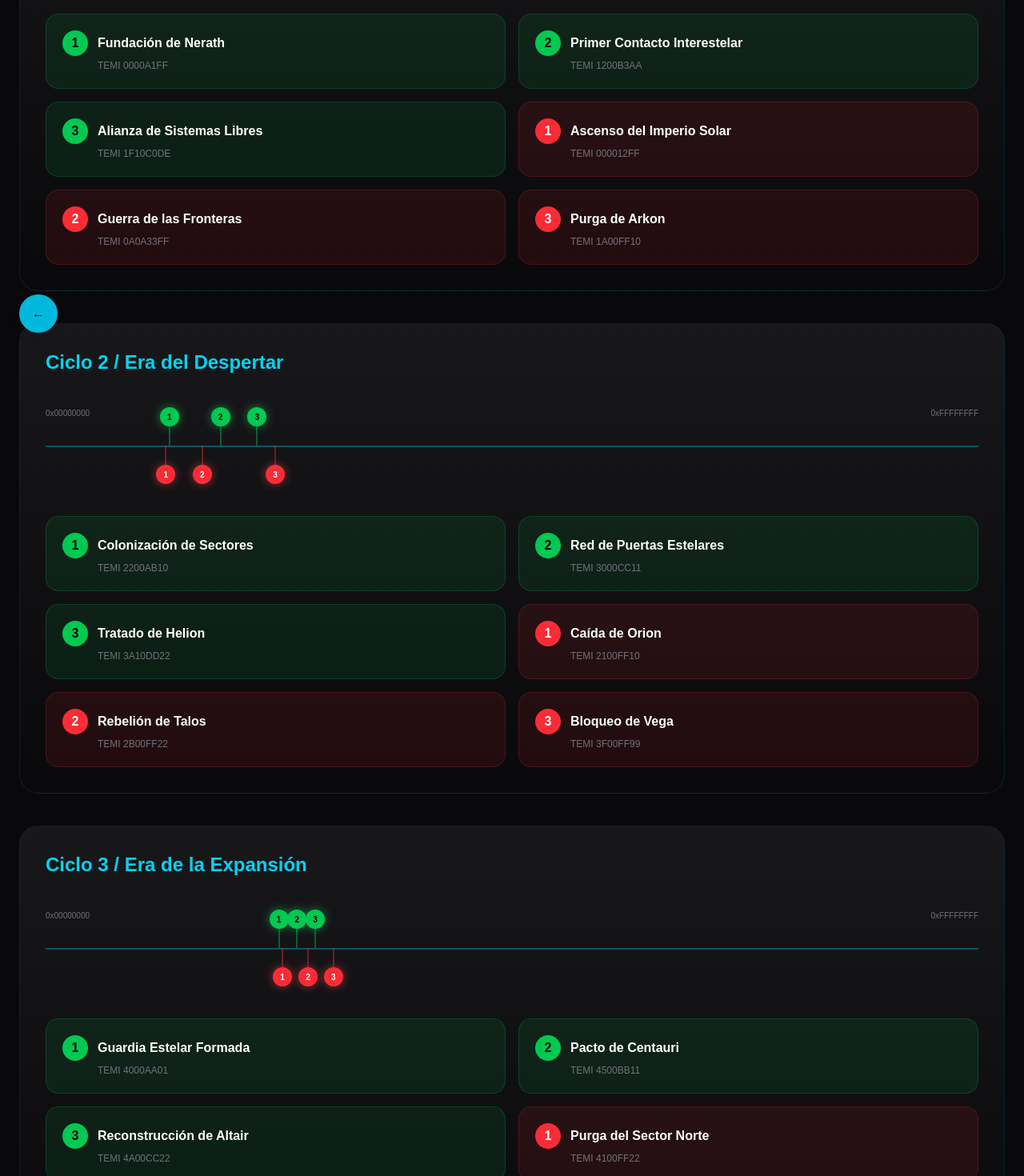
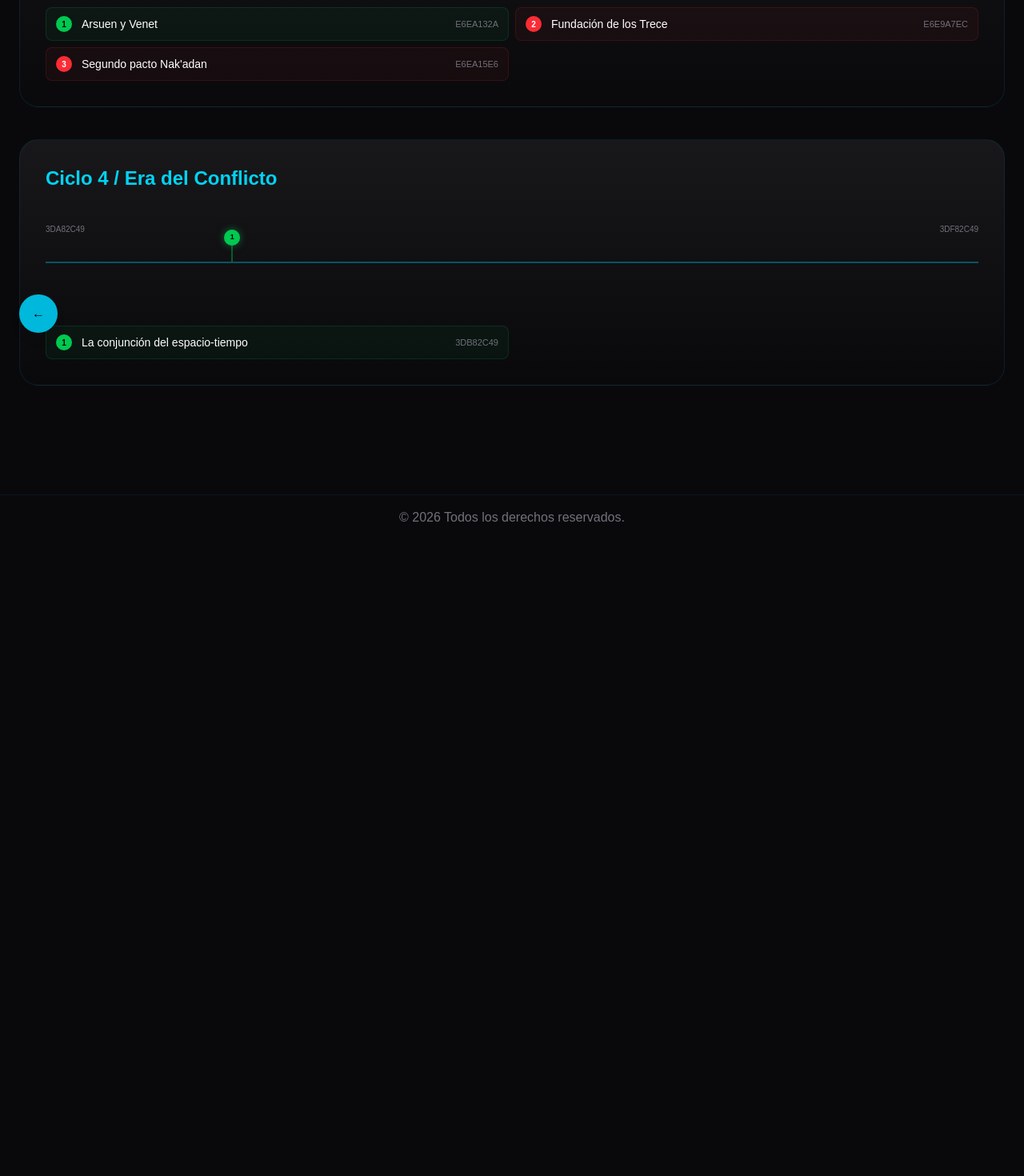
Before and after one commit to decaosyletras/traselcaos, a Next.js app in the folder mi-app/: page /cronologia in a window 1280 px wide. Shown: the part 360-1830 px from the top of the page at 80% size. After the commit the page ends 1035 px from the top, so only its background shows below. Built offline with nearby package versions, Linux system fonts and the light colour scheme.

Commit message:
cronologia

```diff
--- a/mi-app/app/cronologia/page.tsx
+++ b/mi-app/app/cronologia/page.tsx
@@ -1,3 +1,5 @@
+"use client";
+
 import { eras, positionFromTemi } from "@/data/eras";
 import SectionTitle from "@/components/shared/SectionTitle";
 
@@ -6,9 +8,7 @@ export default function CronologiaPage() {
     <main className="min-h-screen bg-zinc-950 text-white">
 
       {/* HERO */}
-      <SectionTitle
-          title="Cronología"
-      />
+      <SectionTitle title="Cronología" />
 
       {/* ERAS */}
       <section className="max-w-7xl mx-auto px-6 pb-24 space-y-10">
@@ -33,21 +33,23 @@ export default function CronologiaPage() {
             {/* TIMELINE HEX REAL */}
             <div className="relative h-24 mt-10">
 
-              {/* línea base */}
               <div className="absolute top-1/2 left-0 right-0 h-[2px] bg-cyan-500/40" />
 
-              {/* labels extremos */}
               <div className="absolute top-0 left-0 text-[10px] text-zinc-500">
-                0x00000000
+                {era.startTemi}
               </div>
 
               <div className="absolute top-0 right-0 text-[10px] text-zinc-500">
-                0xFFFFFFFF
+                {era.endTemi}
               </div>
 
-              {/* HOSTILES (ABAJO) */}
+              {/* HOSTILES */}
               {era.hostileEvents.map((event) => {
-                const left = `${positionFromTemi(event.temi)}%`;
+                const left = `${positionFromTemi(
+                  event.temi,
+                  era.startTemi,
+                  era.endTemi
+                )}%`;
 
                 return (
                   <div
@@ -55,20 +57,22 @@ export default function CronologiaPage() {
                     className="absolute"
                     style={{ left, top: "50%" }}
                   >
-                    {/* línea conectora hacia abajo */}
-                    <div className="absolute top-0 left-1/2 -translate-x-1/2 w-px h-6 bg-red-500/80" />
+                    <div className="absolute top-0 left-1/2 -translate-x-1/2 w-px h-5 bg-red-500/80" />
 
-                    {/* punto */}
-                    <div className="absolute top-6 left-1/2 -translate-x-1/2 w-6 h-6 rounded-full bg-red-500 flex items-center justify-center text-[10px] font-bold text-white shadow-[0_0_12px_rgba(239,68,68,.6)]">
+                    <div className="absolute top-5 left-1/2 -translate-x-1/2 w-5 h-5 rounded-full bg-red-500 flex items-center justify-center text-[9px] font-bold text-white shadow-[0_0_10px_rgba(239,68,68,.5)]">
                       {event.id}
                     </div>
                   </div>
                 );
               })}
 
-              {/* BENÉVOLOS (ARRIBA) */}
+              {/* BENÉVOLOS */}
               {era.benevolentEvents.map((event) => {
-                const left = `${positionFromTemi(event.temi)}%`;
+                const left = `${positionFromTemi(
+                  event.temi,
+                  era.startTemi,
+                  era.endTemi
+                )}%`;
 
                 return (
                   <div
@@ -76,11 +80,9 @@ export default function CronologiaPage() {
                     className="absolute"
                     style={{ left, top: "50%" }}
                   >
-                    {/* línea conectora hacia arriba */}
-                    <div className="absolute bottom-0 left-1/2 -translate-x-1/2 w-px h-6 bg-green-500/80" />
+                    <div className="absolute bottom-0 left-1/2 -translate-x-1/2 w-px h-5 bg-green-500/80" />
 
-                    {/* punto */}
-                    <div className="absolute bottom-6 left-1/2 -translate-x-1/2 w-6 h-6 rounded-full bg-green-500 flex items-center justify-center text-[10px] font-bold text-black shadow-[0_0_12px_rgba(34,197,94,.6)]">
+                    <div className="absolute bottom-5 left-1/2 -translate-x-1/2 w-5 h-5 rounded-full bg-green-500 flex items-center justify-center text-[9px] font-bold text-black shadow-[0_0_10px_rgba(34,197,94,.5)]">
                       {event.id}
                     </div>
                   </div>
@@ -89,8 +91,8 @@ export default function CronologiaPage() {
 
             </div>
 
-            {/* LISTA DE EVENTOS */}
-            <div className="mt-10 grid gap-4 md:grid-cols-2">
+            {/* LISTA */}
+            <div className="mt-8 grid gap-2 md:grid-cols-2">
 
               {/* BENÉVOLOS */}
               {era.benevolentEvents
@@ -99,27 +101,26 @@ export default function CronologiaPage() {
                   <div
                     key={event.temi}
                     className="
-                      rounded-2xl
+                      rounded-lg
                       border
-                      border-green-500/20
-                      bg-green-500/10
-                      p-5
+                      border-green-500/15
+                      bg-green-500/5
+                      px-3
+                      py-2.5
                     "
                   >
-                    <div className="flex gap-3">
-                      <div className="w-8 h-8 rounded-full bg-green-500 text-black flex items-center justify-center font-bold">
+                    <div className="flex items-center gap-3">
+                      <div className="w-5 h-5 rounded-full bg-green-500 text-black flex items-center justify-center text-[10px] font-bold shrink-0">
                         {event.id}
                       </div>
 
-                      <div>
-                        <h3 className="mt-1 font-semibold">
-                          {event.title}
-                        </h3>
+                      <h3 className="flex-1 text-sm font-medium">
+                        {event.title}
+                      </h3>
 
-                        <p className="mt-2 text-xs text-zinc-500">
-                          TEMI {event.temi}
-                        </p>
-                      </div>
+                      <span className="text-[11px] text-zinc-500 font-mono">
+                        {event.temi}
+                      </span>
                     </div>
                   </div>
                 ))}
@@ -131,27 +132,26 @@ export default function CronologiaPage() {
                   <div
                     key={event.temi}
                     className="
-                      rounded-2xl
+                      rounded-lg
                       border
-                      border-red-500/20
-                      bg-red-500/10
-                      p-5
+                      border-red-500/15
+                      bg-red-500/5
+                      px-3
+                      py-2.5
                     "
                   >
-                    <div className="flex gap-3">
-                      <div className="w-8 h-8 rounded-full bg-red-500 text-white flex items-center justify-center font-bold">
+                    <div className="flex items-center gap-3">
+                      <div className="w-5 h-5 rounded-full bg-red-500 text-white flex items-center justify-center text-[10px] font-bold shrink-0">
                         {event.id}
                       </div>
 
-                      <div>
-                        <h3 className="mt-1 font-semibold">
-                          {event.title}
-                        </h3>
+                      <h3 className="flex-1 text-sm font-medium">
+                        {event.title}
+                      </h3>
 
-                        <p className="mt-2 text-xs text-zinc-500">
-                          TEMI {event.temi}
-                        </p>
-                      </div>
+                      <span className="text-[11px] text-zinc-500 font-mono">
+                        {event.temi}
+                      </span>
                     </div>
                   </div>
                 ))}
--- a/mi-app/app/razas/[slug]/page.tsx
+++ b/mi-app/app/razas/[slug]/page.tsx
@@ -48,7 +48,6 @@ export default async function RacePage({
 
   return (
     <main>
-      {/* HEADER */}
       {/* HEADER */}
       <section className="bg-zinc-950 border-b border-cyan-900/20">
         <div className="max-w-6xl mx-auto px-6 py-8 md:py-12">
--- a/mi-app/data/characters.ts
+++ b/mi-app/data/characters.ts
@@ -348,7 +348,7 @@ export const characters: Character[] = [
     name: "Neís",
     description: "La de la vida eterna. La que nunca muere. La posible solución a la enfermedad del envejecimiento.",
     image: "/images/characters/lyra.jpg",
-    raceId: "Raugari",
+    raceId: "raugari",
     relationships: [],
   },
 
@@ -358,7 +358,7 @@ export const characters: Character[] = [
     name: "Legiar",
     description: "Aliados importantes de los Rugari. Los creadores de los clones vigilantes.",
     image: "/images/characters/lyra.jpg",
-    raceId: "Itsher",
+    raceId: "itsher",
     relationships: [],
   },
 
--- a/mi-app/data/eras.ts
+++ b/mi-app/data/eras.ts
@@ -1,95 +1,38 @@
 export const eras = [
   {
-    id: "era-1",
-    name: "Ciclo 1 / Era del Vacío",
+    id: "era-3",
+    name: "Ciclo 3 / Era de la Expansión",
+    startTemi: "E6E971EC",
+    endTemi: "E6EA2FFF",
 
     benevolentEvents: [
-      { id: 1, temi: "0000A1FF", title: "Fundación de Nerath" },
-      { id: 2, temi: "1200B3AA", title: "Primer Contacto Interestelar" },
-      { id: 3, temi: "1F10C0DE", title: "Alianza de Sistemas Libres" },
+      { id: 1, temi: "E6EA132A", title: "Arsuen y Venet" },
     ],
 
     hostileEvents: [
-      { id: 1, temi: "000012FF", title: "Ascenso del Imperio Solar" },
-      { id: 2, temi: "0A0A33FF", title: "Guerra de las Fronteras" },
-      { id: 3, temi: "1A00FF10", title: "Purga de Arkon" },
-    ],
-  },
-
-  {
-    id: "era-2",
-    name: "Ciclo 2 / Era del Despertar",
-
-    benevolentEvents: [
-      { id: 1, temi: "2200AB10", title: "Colonización de Sectores" },
-      { id: 2, temi: "3000CC11", title: "Red de Puertas Estelares" },
-      { id: 3, temi: "3A10DD22", title: "Tratado de Helion" },
-    ],
-
-    hostileEvents: [
-      { id: 1, temi: "2100FF10", title: "Caída de Orion" },
-      { id: 2, temi: "2B00FF22", title: "Rebelión de Talos" },
-      { id: 3, temi: "3F00FF99", title: "Bloqueo de Vega" },
-    ],
-  },
-
-  {
-    id: "era-3",
-    name: "Ciclo 3 / Era de la Expansión",
-
-    benevolentEvents: [
-      { id: 1, temi: "4000AA01", title: "Guardia Estelar Formada" },
-      { id: 2, temi: "4500BB11", title: "Pacto de Centauri" },
-      { id: 3, temi: "4A00CC22", title: "Reconstrucción de Altair" },
-    ],
-
-    hostileEvents: [
-      { id: 1, temi: "4100FF22", title: "Purga del Sector Norte" },
-      { id: 2, temi: "4800FF33", title: "Asedio de Kron" },
-      { id: 3, temi: "4F00FF44", title: "Guerra de los Tres Soles" },
+      { id: 2, temi: "E6E9A7EC", title: "Fundación de los Trece" },
+      { id: 3, temi: "E6EA15E6", title: "Segundo pacto Nak'adan" },
     ],
   },
 
   {
     id: "era-4",
     name: "Ciclo 4 / Era del Conflicto",
+    startTemi: "3DA82C49",
+    endTemi: "3DF82C49",
 
     benevolentEvents: [
-      { id: 1, temi: "4000AA01", title: "Guardia Estelar Formada" },
-      { id: 2, temi: "4500BB11", title: "Pacto de Centauri" },
-      { id: 3, temi: "4A00CC22", title: "Reconstrucción de Altair" },
+      { id: 1, temi: "3DB82C49", title: "La conjunción del espacio-tiempo" },
     ],
 
-    hostileEvents: [
-      { id: 1, temi: "4100FF22", title: "Purga del Sector Norte" },
-      { id: 2, temi: "4800FF33", title: "Asedio de Kron" },
-      { id: 3, temi: "4F00FF44", title: "Guerra de los Tres Soles" },
-    ],
-  },
-
-  {
-    id: "era-5",
-    name: "Ciclo 5 / Era del Conflicto",
-
-    benevolentEvents: [
-      { id: 1, temi: "4000AA01", title: "Guardia Estelar Formada" },
-      { id: 2, temi: "4500BB11", title: "Pacto de Centauri" },
-      { id: 3, temi: "4A00CC22", title: "Reconstrucción de Altair" },
-    ],
-
-    hostileEvents: [
-      { id: 1, temi: "4100FF22", title: "Purga del Sector Norte" },
-      { id: 2, temi: "4800FF33", title: "Asedio de Kron" },
-      { id: 3, temi: "4F00FF44", title: "Guerra de los Tres Soles" },
-    ],
+    hostileEvents: [],
   },
 ];
 
-export function positionFromTemi(temi: string) {
-  const value = parseInt(temi, 16);
+export function positionFromTemi(temi: string, start: string, end: string) {
+  const t = parseInt(temi, 16);
+  const s = parseInt(start, 16);
+  const e = parseInt(end, 16);
 
-  // rango real de 32 bits
-  const max = 0xffffffff;
-
-  return (value / max) * 100;
+  return ((t - s) / (e - s)) * 100;
 }
```
Also changed, not shown: mi-app/components/home/TimelinePreview.tsx (deleted, +0 -100 lines).
